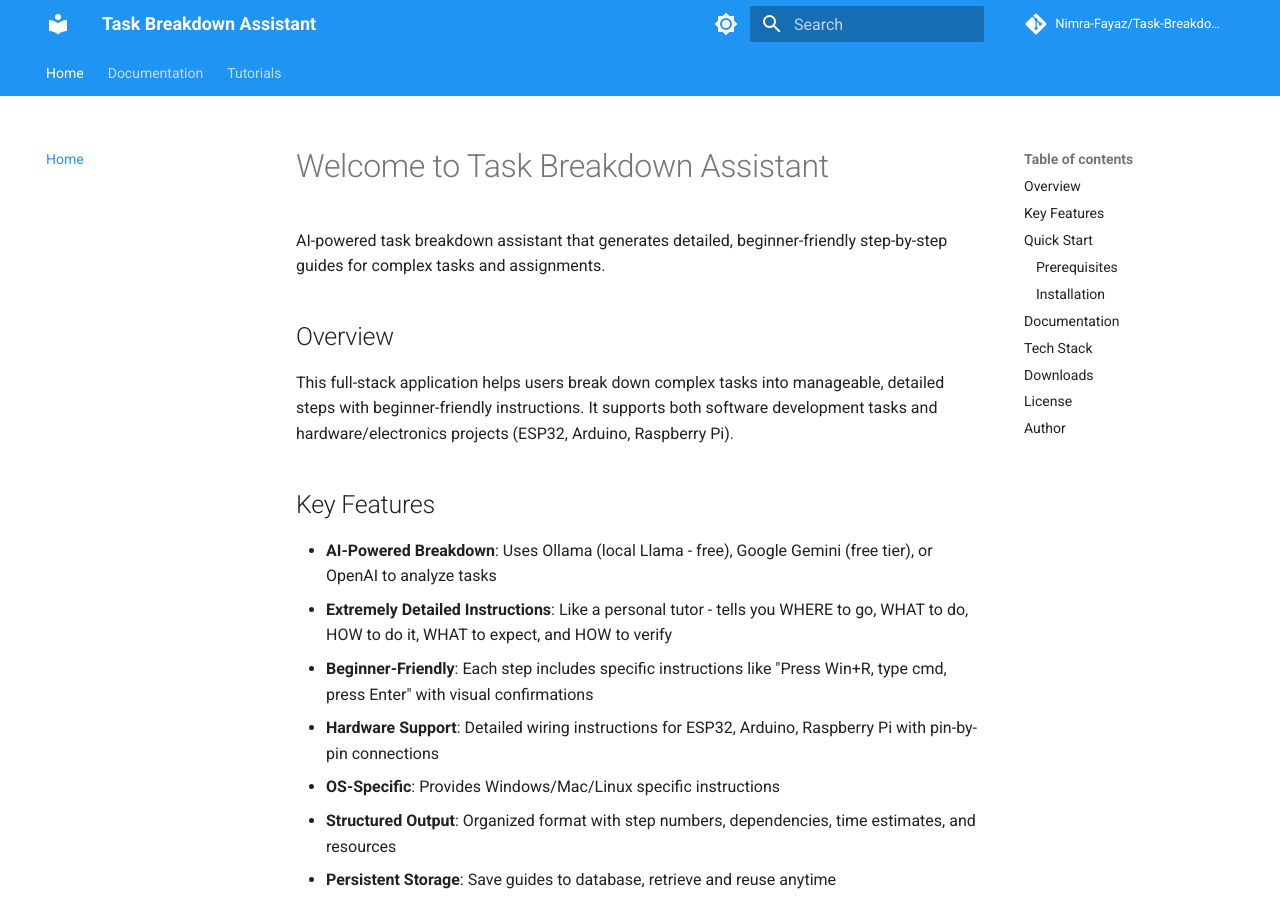
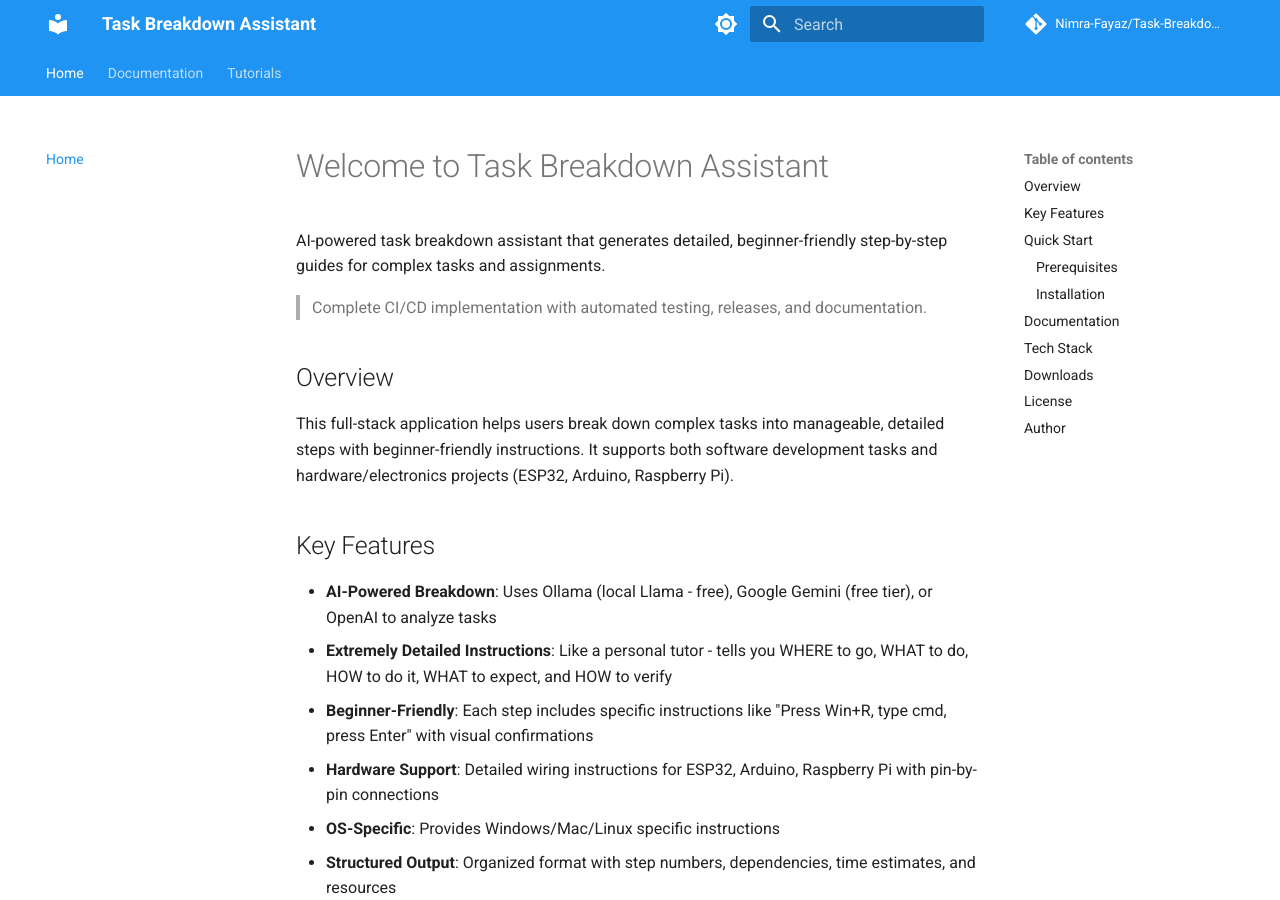
Before and after one commit to Nimra-Fayaz/Task-Breakdown-Assistant, an MkDocs documentation site: the page built from docs/index.md, in a window 1280 px wide and 900 px high. Built offline with MkDocs 1.6.1 and Material for MkDocs 9.7.7, drawn with Linux system fonts in a browser that asks for light colours; comment, search, counter and statistics services are not loaded.

Commit message:
docs: Add CI/CD implementation note to documentation homepage

```diff
--- a/docs/index.md
+++ b/docs/index.md
@@ -1,6 +1,8 @@
 # Welcome to Task Breakdown Assistant
 
 AI-powered task breakdown assistant that generates detailed, beginner-friendly step-by-step guides for complex tasks and assignments.
+
+> Complete CI/CD implementation with automated testing, releases, and documentation.
 
 ## Overview
 
```
